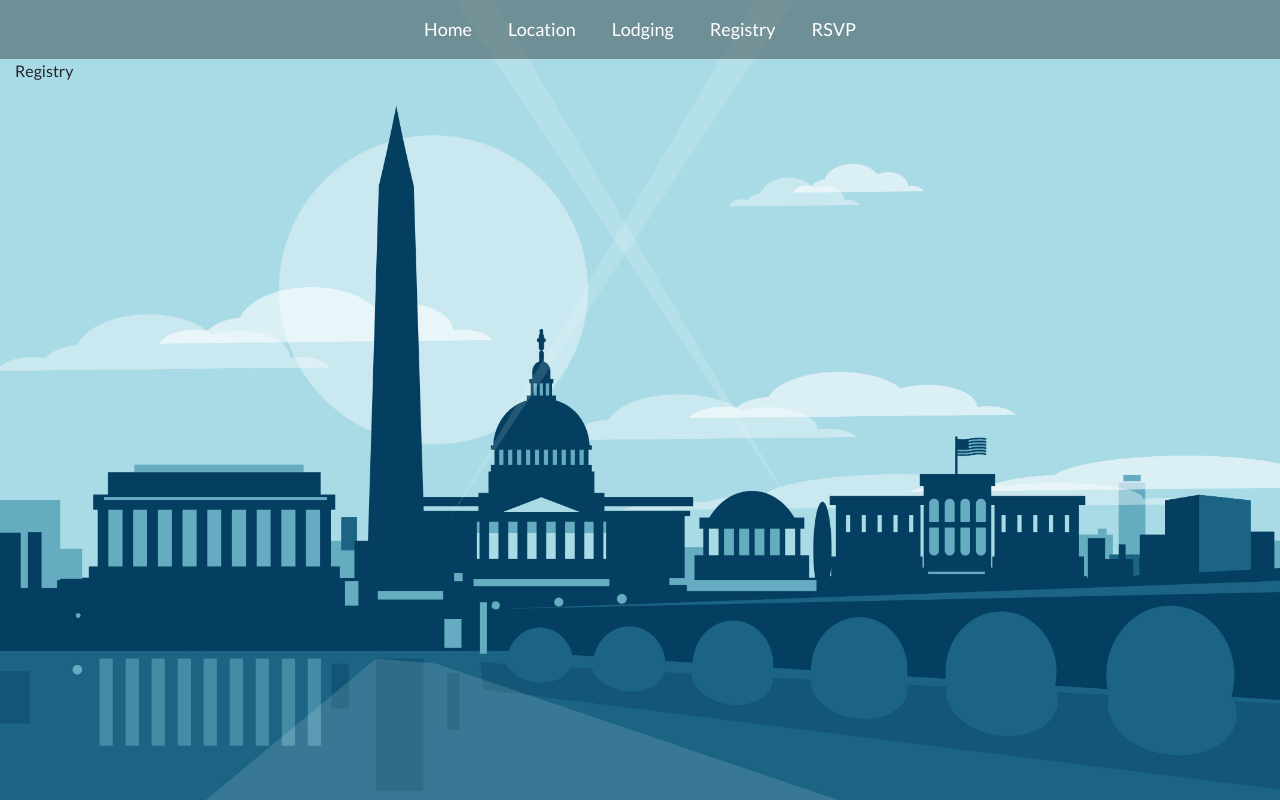
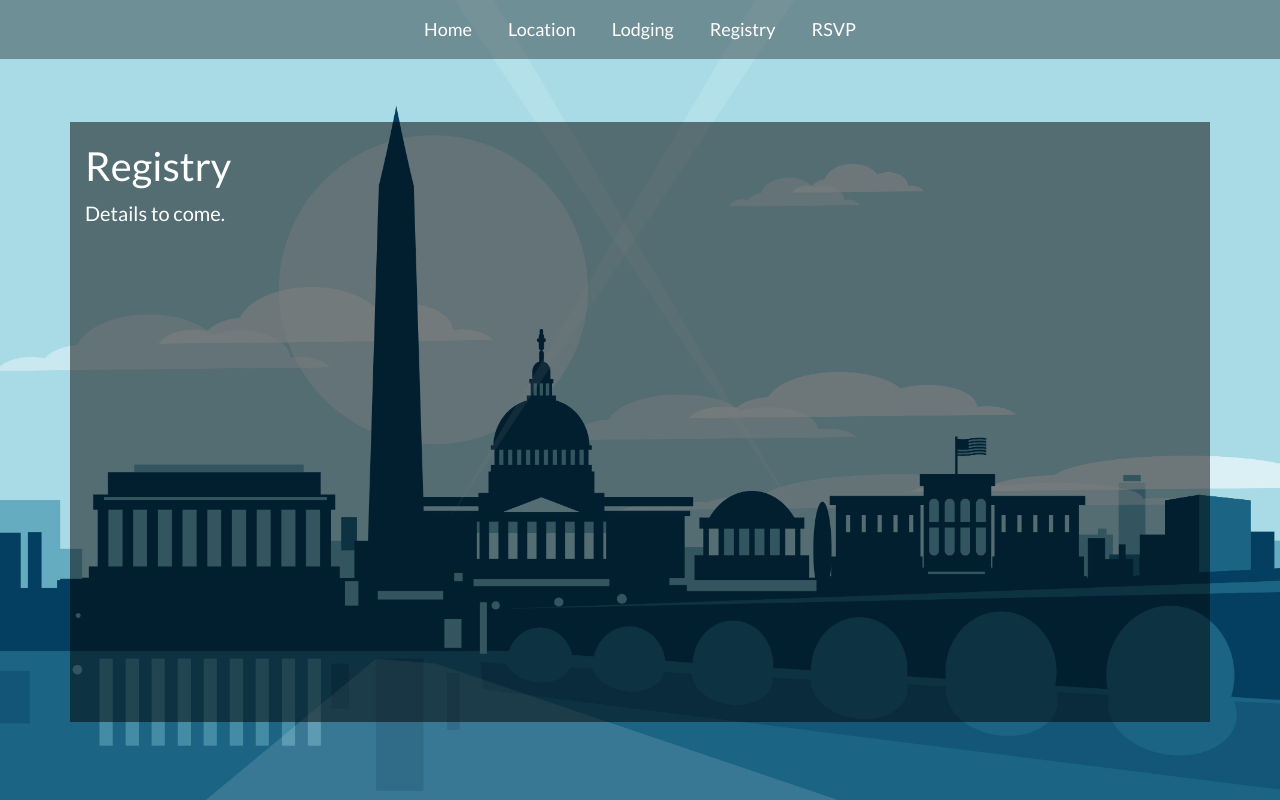
Before and after one commit to joshpson/wedding, a React (Create React App) app: page /registry in a window 1280 px wide. Built offline with nearby package versions, Linux system fonts and the light colour scheme.

Commit message:
updating registry and lodging pages

```diff
--- a/src/components/lodging.js
+++ b/src/components/lodging.js
@@ -9,12 +9,11 @@ class Lodging extends React.Component {
   render() {
     return (
       <div className="lodging-container container">
-        {" "}
         <div className="row">
           <div className="col-12 col-md-6">
             <h1>Lodging</h1>
             <p className="location-description">
-              Details on a hotel block to come...
+              We will reserve a block of rooms at a metro accessible hotel in the coming months.<br/><br/> Check back for details.
             </p>
           </div>
         </div>
--- a/src/components/registry.css
+++ b/src/components/registry.css
@@ -0,0 +1,8 @@
+.registry-container {
+  width: 100%;
+  height: 600px;
+  background-color: rgba(0, 0, 0, 0.5);
+  margin-top: 5%;
+  color: white;
+  padding-top: 20px;
+}
--- a/src/components/registry.js
+++ b/src/components/registry.js
@@ -7,7 +7,16 @@ class Registry extends React.Component {
   }
 
   render() {
-    return <div>Registry</div>;
+    return (
+      <div className="registry-container container">
+        <div className="row">
+          <div className="col-12 col-md-6">
+            <h1>Registry</h1>
+            <p className="location-description">Details to come.</p>
+          </div>
+        </div>
+      </div>
+    );
   }
 }
 
```
